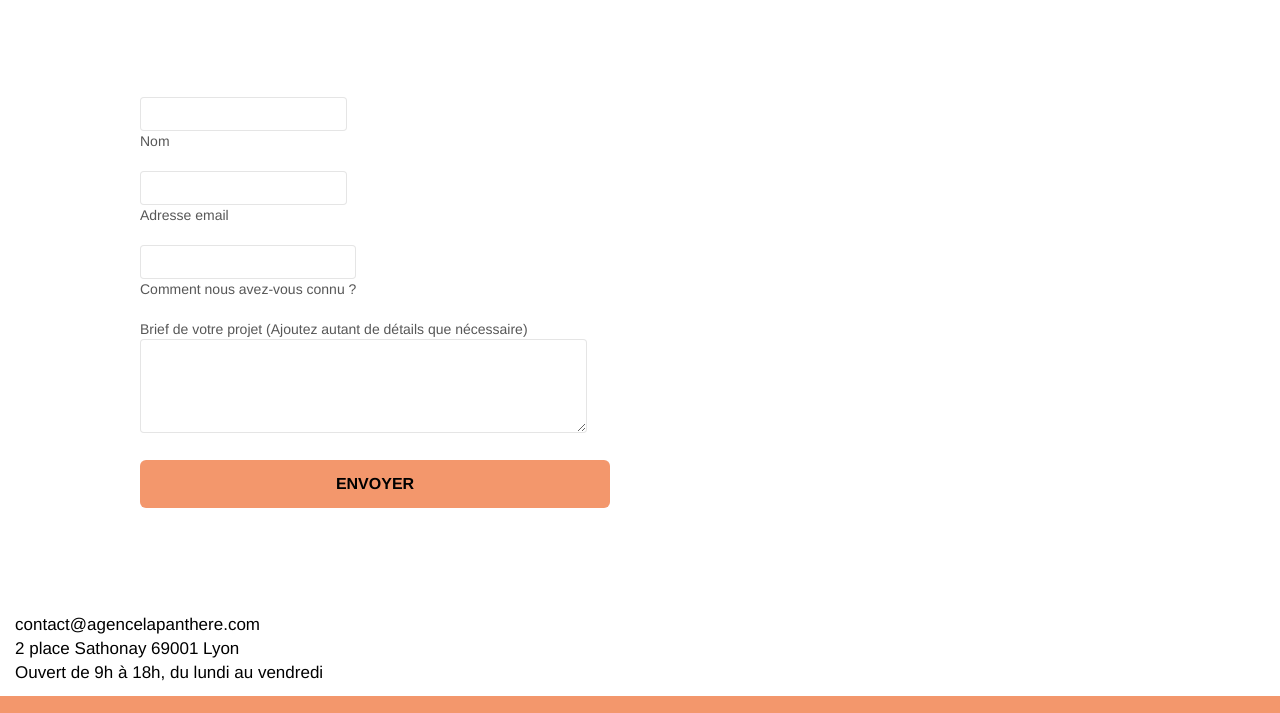
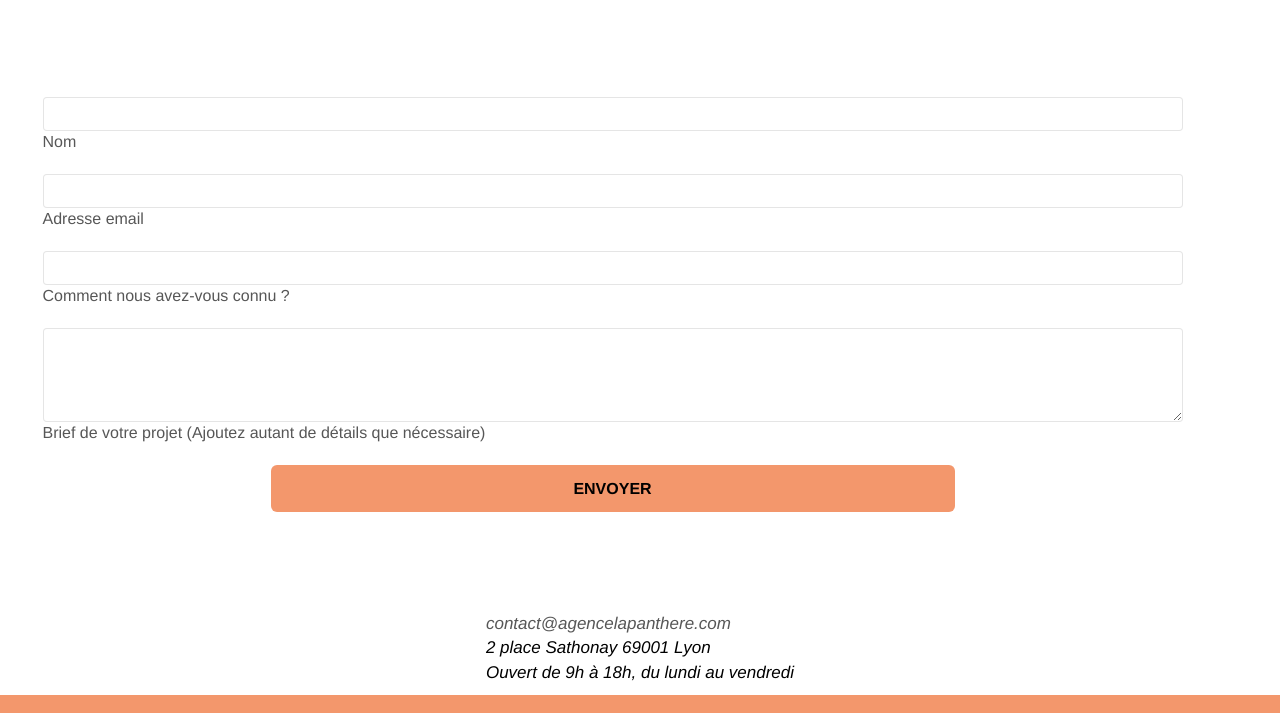
Before and after one commit to RaphaelMora/P4-LaPanthere, a plain HTML site: page contact.html in a window 1280 px wide. Shown: the part 413-1126 px from the top of the page. Drawn offline with Linux system fonts and the light colour scheme.

Commit message:
version finale test

```diff
--- a/contact.html
+++ b/contact.html
@@ -57,7 +57,7 @@
 			id="bloc-6">
 			<div class="container bloc-lg">
 				<div class="row">
-					<div class="col-sm-12">
+					<div class="col-sm-12 title-contact">
 						<h1 class="text-center hero-bloc-text black">
 							Parlons web design !
 						</h1>
@@ -72,39 +72,39 @@
 		<!-- bloc-6 END -->
 
 		<!-- bloc-7 -->
-		<div class="form-contact">
+		<div id="form-contact">
 			<div id="bloc-7" class="bloc bgc-white l-bloc">
-				<div class="container bloc-lg">
+				<div class="container bloc-lg bloc-form">
 					<div class="row row-form">
 						<div class="col-sm-6 col-form">
 							<form id="form_1" novalidate data-success-msg="Your message has been sent."
 								data-fail-msg="Sorry it seems that our mail server is not responding, Sorry for the inconvenience!">
 								<div class="form-group">
-									<label>
+									<label class="label-form">
 										<input id="name" class="form-control" required />
 										Nom
 									</label>
 								</div>
 								<div class="form-group">
-									<label>
+									<label class="label-form">
 										<input id="email" class="form-control" type="email" required />
 										Adresse email
 									</label>
 								</div>
 								<div class="form-group">
-									<label>
+									<label class="label-form">
 										<input class="form-control" type="email" required id="input_504" />
 										Comment nous avez-vous connu ?
 									</label>
 								</div>
 								<div class="form-group">
-									<label>
-										Brief de votre projet (Ajoutez autant de détails que nécessaire)<br />
+									<label class="label-form">
 										<textarea id="message" class="form-control" rows="4" cols="50"
 											required></textarea>
+										Brief de votre projet (Ajoutez autant de détails que nécessaire)<br />
 									</label>
 								</div>
-								<button class="bloc-button btn btn-lg btn-block cta-hero btn-atomic-tangerine"
+								<button class="bloc-button btn btn-lg btn-block cta-hero btn-atomic-tangerine btn-form"
 									type="submit">
 									Envoyer
 								</button>
@@ -113,16 +113,17 @@
 					</div>
 				</div>
 			</div>
-			<div>
-				<div class="col-sm-6 col-sm-6-contact">
+			<div id="container-contact" class="col-sm-6">
+				<div class="col-sm-6-contact">
 				<p>
-						contact@agencelapanthere.com<br />2 place Sathonay 69001 Lyon<br />Ouvert de 9h à 18h, du
+					<a href="mailto:contact@agencelapanthere.com">contact@agencelapanthere.com</a><br />2 place Sathonay 69001 Lyon<br />Ouvert de 9h à 18h, du
 					lundi
-						au vendredi<br />
+					au vendredi
 				</p>
 			</div>
 			</div>
 		</div>
+
 		<!-- bloc-7 END -->
 
 		<!-- ScrollToTop Button -->
--- a/style.css
+++ b/style.css
@@ -639,9 +639,6 @@ a {
     color: #575757!important;
 }
 
-.container {
-    max-width: 1000px;
-}
 
 .hero-bloc-text {
     font-size: 38px;
@@ -1015,6 +1012,7 @@ h4 {
         text-align: center;
     }
 }
+
 .icon-md, p{
     font-size: 1.7rem;
     color: #000000!important;
@@ -1038,3 +1036,46 @@ h4 {
     color: #000000;
     font-weight: bold;
 }
+
+#form-contact {
+    display: flex;
+    align-items: center;
+    flex-direction: column;
+     justify-content:center;
+     font-size: 1.6rem;
+}
+
+.col-form{
+    width: 100%;
+    margin: auto;
+}
+
+.label-form, .col-sm-6-contact{
+    width: 100%;
+    font-size: 1.6rem;
+}
+
+.col-sm-6-contact{
+    font-style: italic;
+}
+
+.btn-form{
+    width: 60%;
+    margin: auto;
+}
+
+#container-contact{
+    display: flex;
+    width: auto;
+}
+
+#bloc-7, .title-contact{
+padding-left: 25px;
+}
+
+.img-responsive{
+    width: 100%;
+}
+
+h2{
+margin-left: 20px;}
```
Also changed, not shown: index.html (+0 -4 lines). Lines whose indentation alone changed are shown as unchanged.
